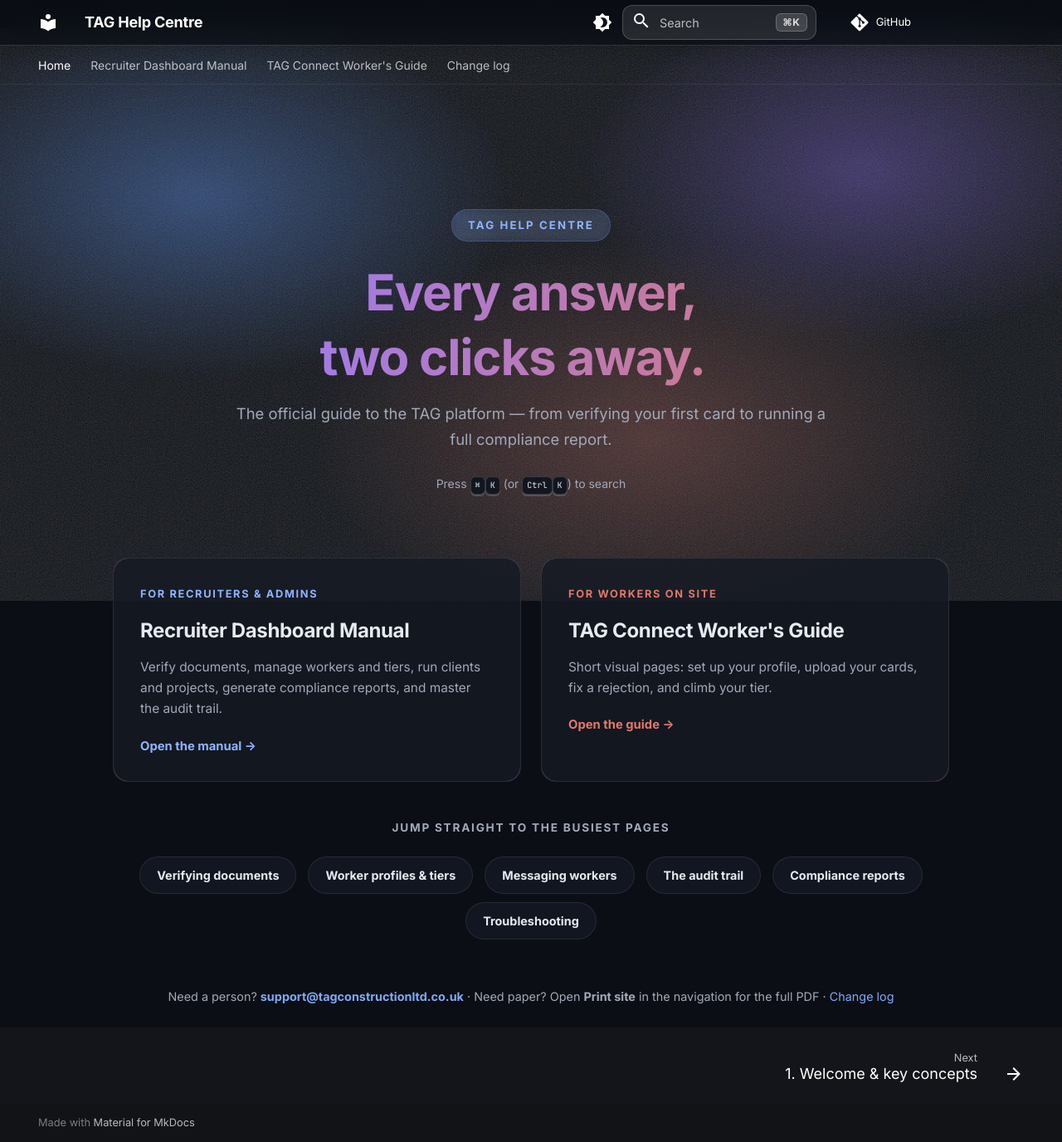
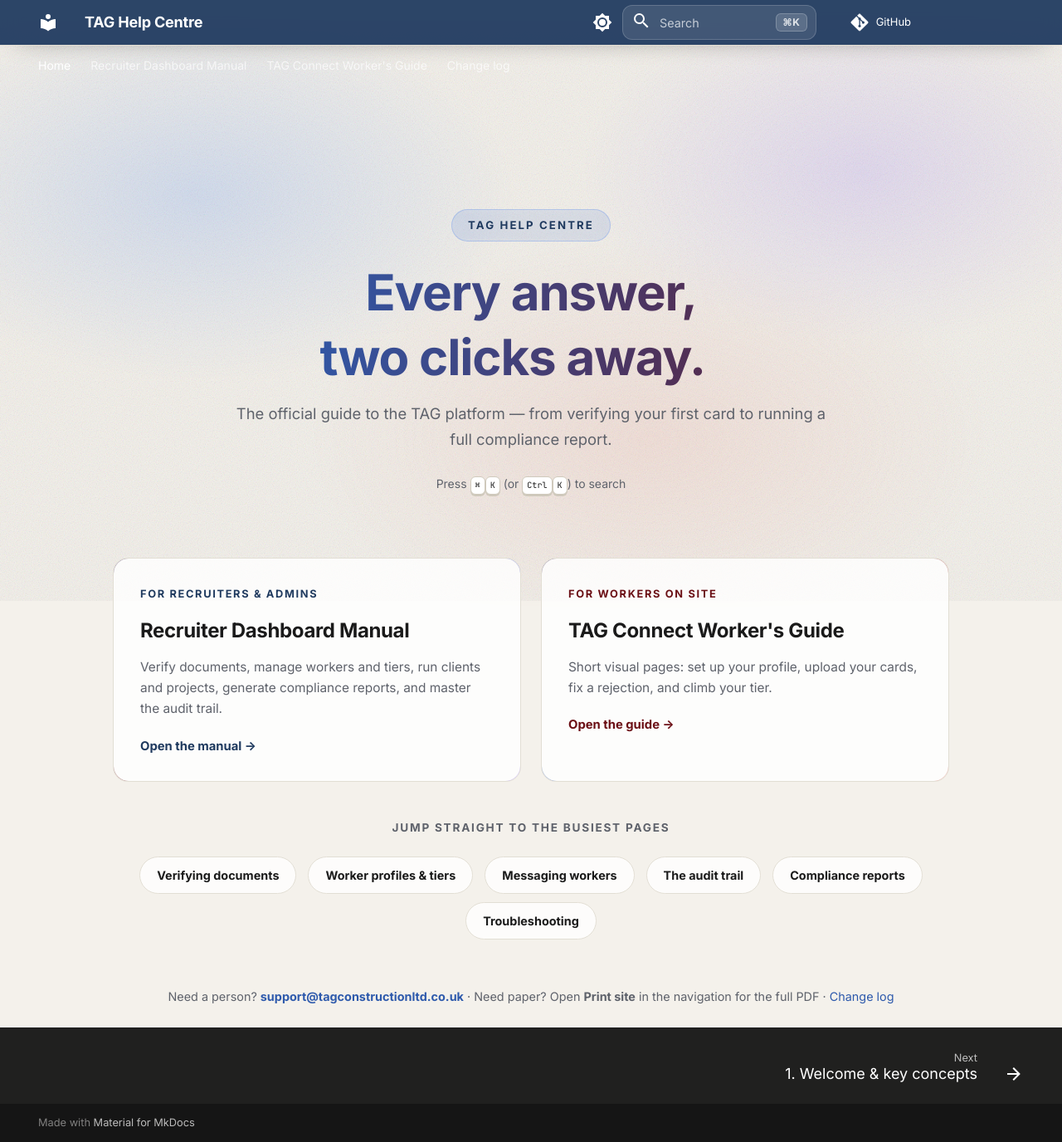
Before and after one commit to TAG-Construction-Ltd/product-manual, an MkDocs documentation site: the page built from docs/index.md, in a window 1280 px wide and 1376 px high. Shown: the whole window at 83% size. Built offline with MkDocs 1.6.1 and Material for MkDocs 9.7.7, drawn with Linux system fonts in a browser that asks for light colours; comment, search, counter and statistics services are not loaded.

Commit message:
design: default to light theme (dark still available via toggle)

```diff
--- a/mkdocs.yml
+++ b/mkdocs.yml
@@ -9,14 +9,14 @@ theme:
     text: Inter
     code: JetBrains Mono
   palette:
+    - scheme: default
+      primary: custom
+      accent: custom
+      toggle: { icon: material/brightness-7, name: Switch to dark mode }
     - scheme: slate
       primary: custom
       accent: custom
       toggle: { icon: material/brightness-4, name: Switch to light mode }
-    - scheme: default
-      primary: custom
-      accent: custom
-      toggle: { icon: material/brightness-7, name: Switch to dark mode }
   features:
     - navigation.instant
     - navigation.instant.progress
```
